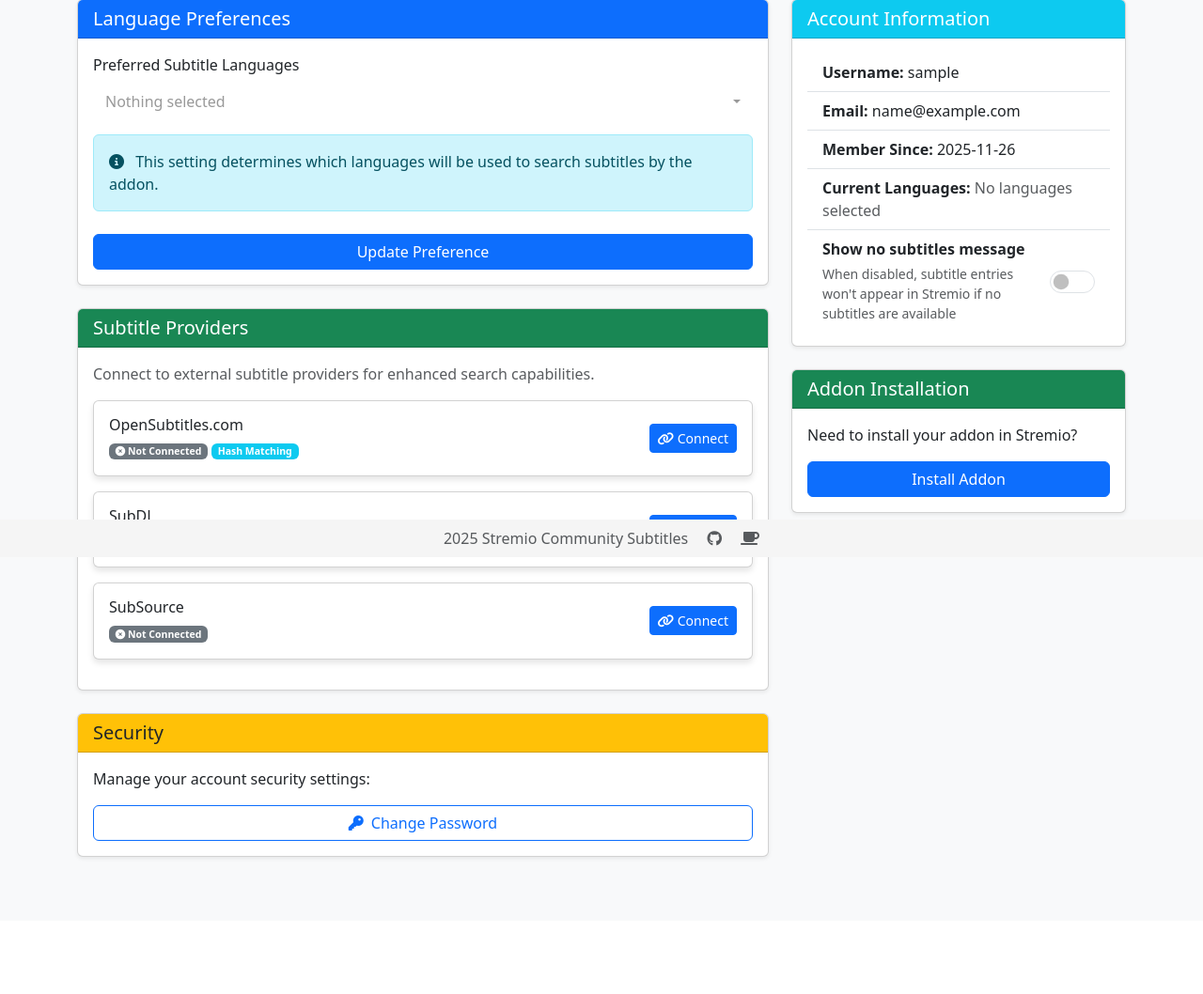
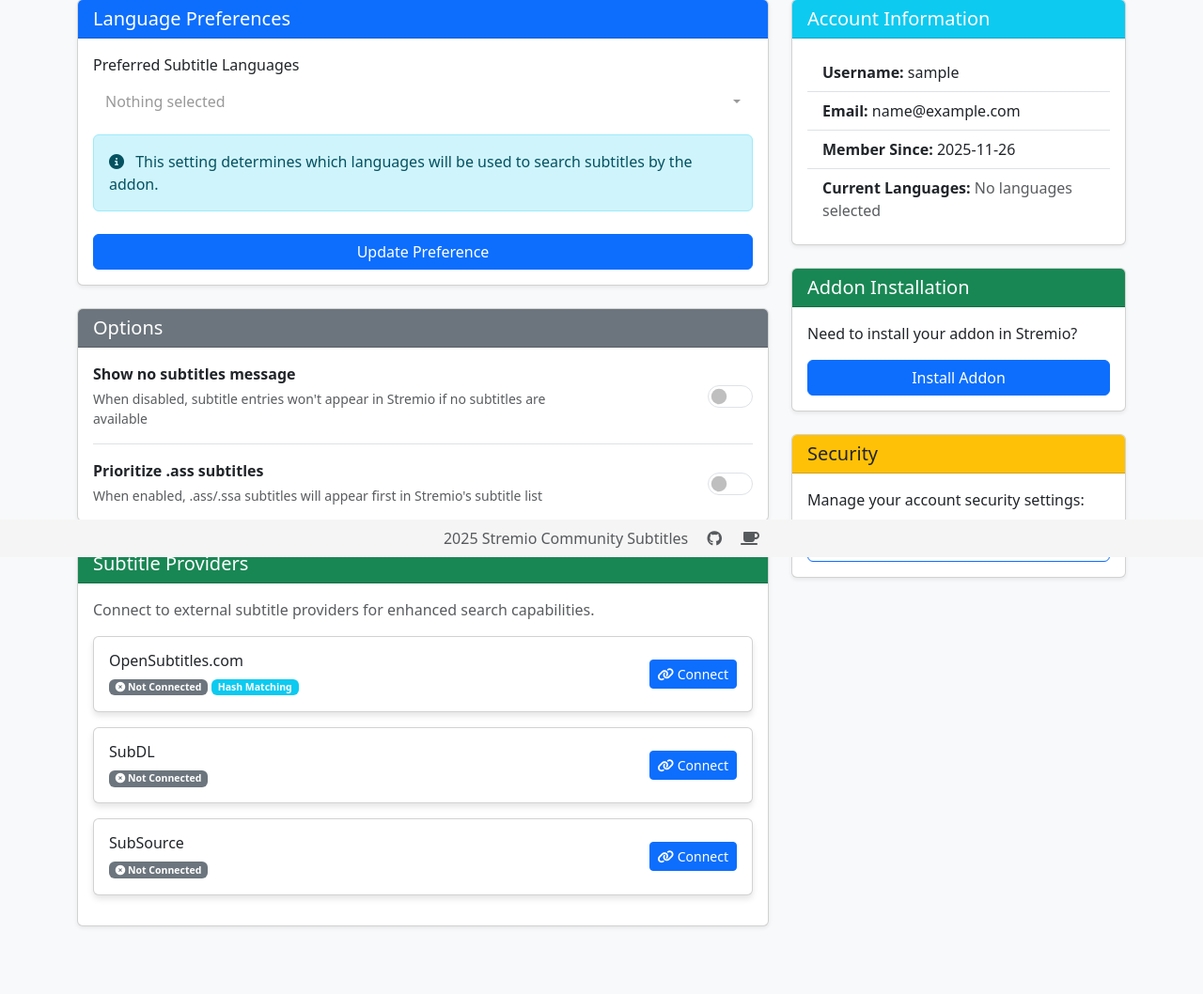
Before and after one commit to skoruppa/stremio-community-subtitles, a Flask app: page /account in a window 1280 px wide. Shown: the part 207-1265 px from the top of the page at 94% size. Before the commit the page ends 1122 px from the top, so only its background shows below. Run offline with Flask 3, Linux system fonts and the light colour scheme; the visitor is signed in with stand-in values (Sample User, id 1); some libraries are stand-ins or nearby versions.

Commit message:
Add option to prioritize .ass subtitles

```diff
--- a/app/models.py
+++ b/app/models.py
@@ -124,6 +124,7 @@ class User(UserMixin, db.Model):
     email_confirmed = db.Column(db.Boolean, default=False)
     email_confirmed_at = db.Column(db.DateTime, nullable=True)
     show_no_subtitles = db.Column(db.Boolean, default=False)
+    prioritize_ass_subtitles = db.Column(db.Boolean, default=False)
 
     # Provider credentials - unified system for all subtitle providers
     # Format: {'provider_name': {'token': '...', 'active': True, 'base_url': '...', 'try_provide_ass': False, ...}, ...}
--- a/app/routes/main.py
+++ b/app/routes/main.py
@@ -94,7 +94,7 @@ def configure_redirect(manifest_token):
 @login_required
 def account_settings():
     """Allows user to change their preferred language and other settings."""
-    # Handle AJAX request for show_no_subtitles
+    # Handle AJAX requests for settings
     if request.is_json:
         try:
             data = request.get_json()
@@ -102,9 +102,13 @@ def account_settings():
                 current_user.show_no_subtitles = data.get('show_no_subtitles', False)
                 db.session.commit()
                 return {'success': True}
+            if 'prioritize_ass_subtitles' in data:
+                current_user.prioritize_ass_subtitles = data.get('prioritize_ass_subtitles', False)
+                db.session.commit()
+                return {'success': True}
         except Exception as e:
             db.session.rollback()
-            current_app.logger.error(f"Error updating show_no_subtitles for user {current_user.id}: {e}")
+            current_app.logger.error(f"Error updating settings for user {current_user.id}: {e}")
             return {'success': False, 'error': str(e)}, 500
 
     lang_form = LanguagePreferenceForm(prefix="lang_form")
--- a/static/js/account_settings.js
+++ b/static/js/account_settings.js
@@ -11,10 +11,11 @@ document.addEventListener('DOMContentLoaded', function () {
         }
     }
 
-    // Handle show_no_subtitles toggle
-    const showNoSubtitlesToggle = document.getElementById('show_no_subtitles');
-    if (showNoSubtitlesToggle) {
-        showNoSubtitlesToggle.addEventListener('change', function() {
+    // Handle toggle switches
+    function handleToggle(toggleId, settingKey) {
+        const toggle = document.getElementById(toggleId);
+        if (toggle) {
+            toggle.addEventListener('change', function() {
                 const csrfToken = document.querySelector('input[name="csrf_token"]')?.value;
                 const accountUrl = this.getAttribute('data-account-url');
 
@@ -31,7 +32,7 @@ document.addEventListener('DOMContentLoaded', function () {
                         'Content-Type': 'application/json',
                         'X-CSRFToken': csrfToken
                     },
-                body: JSON.stringify({ show_no_subtitles: this.checked })
+                    body: JSON.stringify({ [settingKey]: this.checked })
                 })
                 .then(response => response.json())
                 .then(data => {
@@ -49,4 +50,8 @@ document.addEventListener('DOMContentLoaded', function () {
                 });
             });
         }
+    }
+
+    handleToggle('show_no_subtitles', 'show_no_subtitles');
+    handleToggle('prioritize_ass_subtitles', 'prioritize_ass_subtitles');
 });
--- a/templates/main/account_settings.html
+++ b/templates/main/account_settings.html
@@ -35,6 +35,32 @@
             </div>
         </div>
 
+        <div class="card shadow-sm mb-4">
+            <div class="card-header bg-secondary text-white">
+                <h5 class="mb-0">Options</h5>
+            </div>
+            <div class="card-body">
+                <div class="d-flex justify-content-between align-items-center mb-3 pb-3 border-bottom">
+                    <div style="max-width: 75%;">
+                        <strong>Show no subtitles message</strong>
+                        <div class="form-text small">When disabled, subtitle entries won't appear in Stremio if no subtitles are available</div>
+                    </div>
+                    <div class="form-check form-switch">
+                        <input class="form-check-input" type="checkbox" id="show_no_subtitles" data-account-url="{{ url_for('main.account_settings') }}" style="width: 3rem; height: 1.5rem; cursor: pointer;" {% if current_user.show_no_subtitles %}checked{% endif %}>
+                    </div>
+                </div>
+                <div class="d-flex justify-content-between align-items-center">
+                    <div style="max-width: 75%;">
+                        <strong>Prioritize .ass subtitles</strong>
+                        <div class="form-text small">When enabled, .ass/.ssa subtitles will appear first in Stremio's subtitle list</div>
+                    </div>
+                    <div class="form-check form-switch">
+                        <input class="form-check-input" type="checkbox" id="prioritize_ass_subtitles" data-account-url="{{ url_for('main.account_settings') }}" style="width: 3rem; height: 1.5rem; cursor: pointer;" {% if current_user.prioritize_ass_subtitles %}checked{% endif %}>
+                    </div>
+                </div>
+            </div>
+        </div>
+
         <!-- Subtitle Providers -->
         <div class="card shadow-sm mb-4">
             <div class="card-header bg-success text-white">
@@ -49,20 +75,6 @@
                 {% for provider in all_providers %}
                     {{ render_provider_status(provider, current_user) }}
                 {% endfor %}
-            </div>
-        </div>
-
-        <div class="card shadow-sm">
-            <div class="card-header bg-warning text-dark">
-                <h5 class="mb-0">Security</h5>
-            </div>
-            <div class="card-body">
-                <p>Manage your account security settings:</p>
-                <div class="d-grid gap-2">
-                    <a href="{{ url_for('auth.change_password') }}" class="btn btn-outline-primary">
-                        <i class="fas fa-key me-2"></i>Change Password
-                    </a>
-                </div>
             </div>
         </div>
     </div>
@@ -93,29 +105,31 @@
                             <span class="text-muted">No languages selected</span>
                         {% endif %}
                     </li>
-                    <li class="list-group-item">
-                        <div class="d-flex justify-content-between align-items-center">
-                            <div style="max-width: 75%;">
-                                <strong>Show no subtitles message</strong>
-                                <div class="form-text small">When disabled, subtitle entries won't appear in Stremio if no subtitles are available</div>
-                            </div>
-                            <div class="form-check form-switch">
-                                <input class="form-check-input" type="checkbox" id="show_no_subtitles" data-account-url="{{ url_for('main.account_settings') }}" style="width: 3rem; height: 1.5rem; cursor: pointer;" {% if current_user.show_no_subtitles %}checked{% endif %}>
-                            </div>
-                        </div>
-                    </li>
-
                 </ul>
             </div>
         </div>
 
-        <div class="card shadow-sm">
+        <div class="card shadow-sm mb-4">
             <div class="card-header bg-success text-white">
                 <h5 class="mb-0">Addon Installation</h5>
             </div>
             <div class="card-body">
                 <p>Need to install your addon in Stremio?</p>
                 <a href="{{ url_for('main.configure') }}" class="btn btn-primary d-block">Install Addon</a>
+            </div>
+        </div>
+
+        <div class="card shadow-sm">
+            <div class="card-header bg-warning text-dark">
+                <h5 class="mb-0">Security</h5>
+            </div>
+            <div class="card-body">
+                <p>Manage your account security settings:</p>
+                <div class="d-grid gap-2">
+                    <a href="{{ url_for('auth.change_password') }}" class="btn btn-outline-primary">
+                        <i class="fas fa-key me-2"></i>Change Password
+                    </a>
+                </div>
             </div>
         </div>
     </div>
```
Also changed, not shown: app/routes/subtitles.py (+13 -4 lines). Lines whose indentation alone changed are shown as unchanged.
